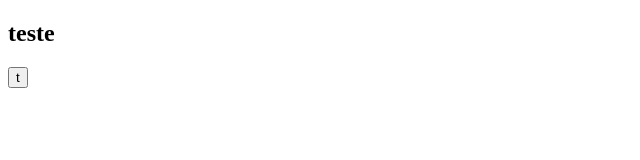
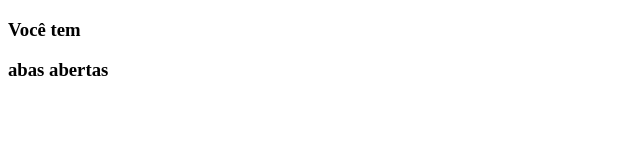
Before and after one commit to GuileSuica/Contador_Mono, a browser extension: page index.html in a window 1280 px wide. Shown: the whole page, without its empty margins (0-640 px from the left). Drawn offline with Linux system fonts and the light colour scheme.

Commit message:
Adição de div para gerar teag com numero de paginas.

```diff
--- a/index.html
+++ b/index.html
@@ -9,8 +9,9 @@
 </head>
 <body>
     <div id="page">
-        <h2 id="h2">teste</h2>
-        <button id="btn">t</button>
+        <h3>Você tem </h3>
     </div>
+    <h3> abas abertas</h3>
 </body>
+<script src="options.js"></script>
 </html>
```
